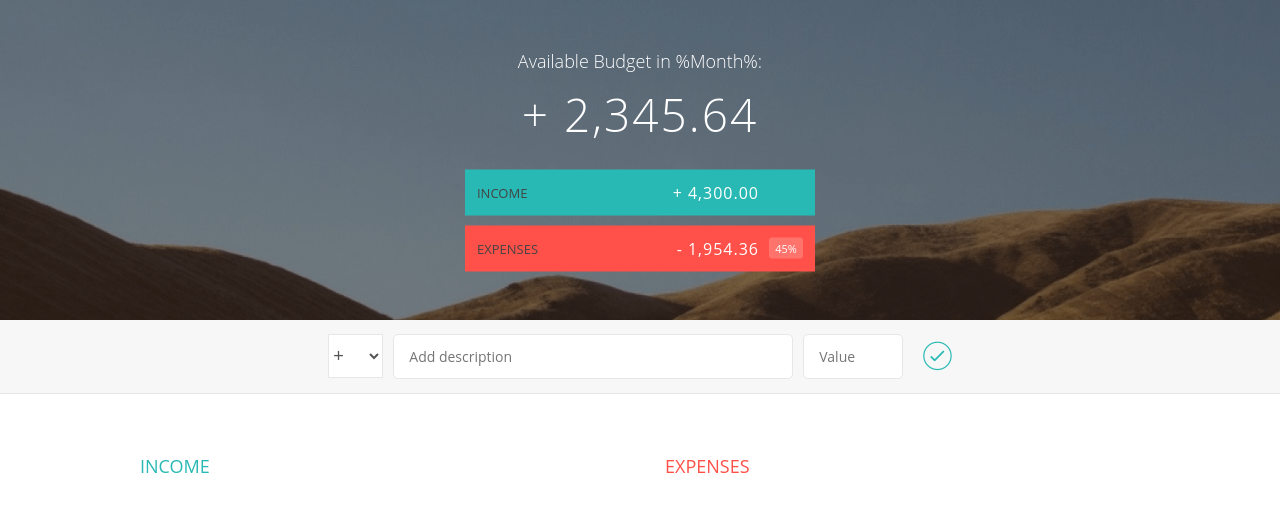
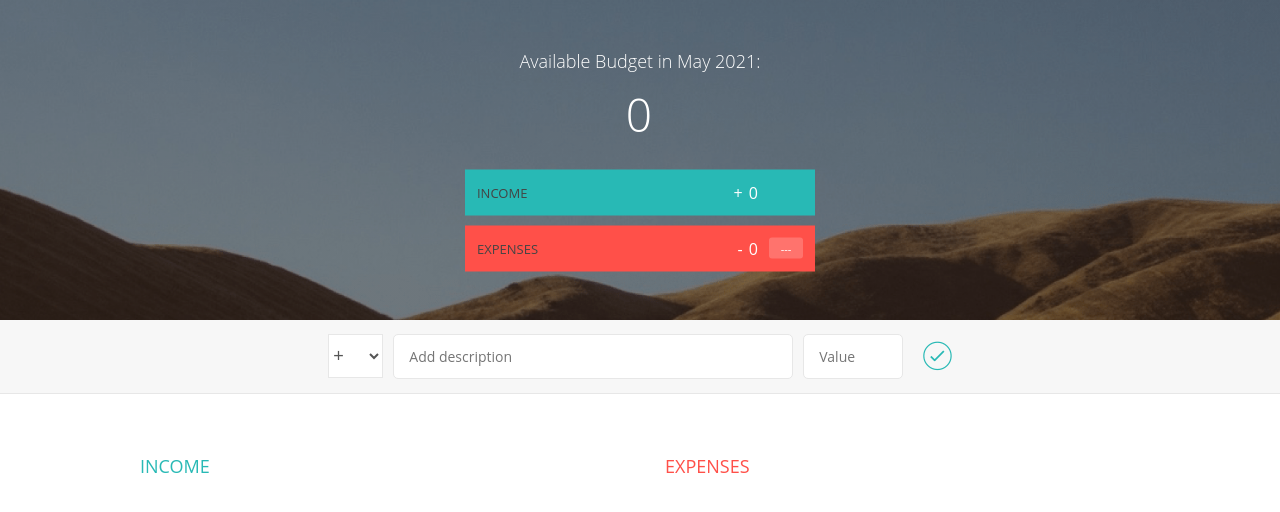
Before and after one commit to tunji93/ReactBudgApp, a React (Create React App) app: page / in a window 1280 px wide. Shown: the top 512 px of the page. Built offline with nearby package versions, Linux system fonts and the light colour scheme.

Commit message:
adding props to the header

```diff
--- a/src/App.js
+++ b/src/App.js
@@ -10,17 +10,20 @@ function App() {
   const [expenses,setExpenses] = useState([])
   const [renderInc, setRenderInc] = useState([])
   const [renderExp, setRenderExp] = useState([])
+  const [totalInc, setTotalInc] = useState(0)
+  const [totalExp, setTotalExp] = useState(0)
 
 
 
   const manageData = (data) => {
     if (data.type === "inc" ) {
       setIncome([...income, data])
+      setTotalInc(prev=> prev+ parseInt(data.val))
 
     }
     else {
       setExpenses([...expenses, data])
-
+      setTotalExp(prev=> prev+ parseInt(data.val))
     }
 
 }
@@ -44,7 +47,7 @@ function App() {
 
   return (
     <div>
-      <Header />
+      <Header  totalInc={totalInc} totalExp={totalExp}/>
       <Inputs exportInputs = {manageData} />
       <div className="container clearfix">
           <div className="income">
--- a/src/components/Expenses.js
+++ b/src/components/Expenses.js
@@ -5,11 +5,12 @@ import React from 'react'
 function Expenses(props) {
 
     return (
+
         <div className="item clearfix" id="expense-0">
             <div className="item__description">{props.obj.desc}</div>
             <div className="right clearfix">
                 <div className="item__value">- {props.obj.val}</div>
-                <div className="item__percentage">21%</div>
+                <div className="item__percentage"></div>
                 <div className="item__delete">
                     <button onClick = {()=>props.handleClick(props.obj.id)} className="item__delete--btn"><i className="ion-ios-close-outline"></i></button>
                 </div>
--- a/src/components/Header.js
+++ b/src/components/Header.js
@@ -1,22 +1,28 @@
 import React from 'react'
 
 
-function Header() {
+function Header(props) {
+    const month = new Date().toLocaleString("default", { month: "long" })
+    const year =  new Date().getFullYear()
+    const percentage = () => (
+        props.totalInc? `${Math.round((props.totalExp /props.totalInc) * 100)}%` : "---"
+    )
     return (
+
         <header>
             <div className="top">
             <div className="budget">
                 <div className="budget__title">
-                    Available Budget in <span className="budget__title--month">%Month%</span>:
+                    Available Budget in <span className="budget__title--month">{`${month} ${year}`}</span>:
 
                 </div>
 
-                <div className="budget__value">+ 2,345.64</div>
+                <div className="budget__value">{props.totalInc - props.totalExp}</div>
 
                 <div className="budget__income clearfix">
                     <div className="budget__income--text">Income</div>
                     <div className="right">
-                        <div className="budget__income--value">+ 4,300.00</div>
+                        <div className="budget__income--value">+ {props.totalInc}</div>
                         <div className="budget__income--percentage">&nbsp;</div>
 
                     </div>
@@ -25,8 +31,8 @@ function Header() {
                 <div className="budget__expenses clearfix">
                     <div className="budget__expenses--text">Expenses</div>
                     <div className="right clearfix">
-                        <div className="budget__expenses--value">- 1,954.36</div>
-                        <div className="budget__expenses--percentage">45%</div>
+                        <div className="budget__expenses--value">- {props.totalExp}</div>
+                        <div className="budget__expenses--percentage">{percentage()}</div>
                     </div>
                 </div>
             </div>
```
